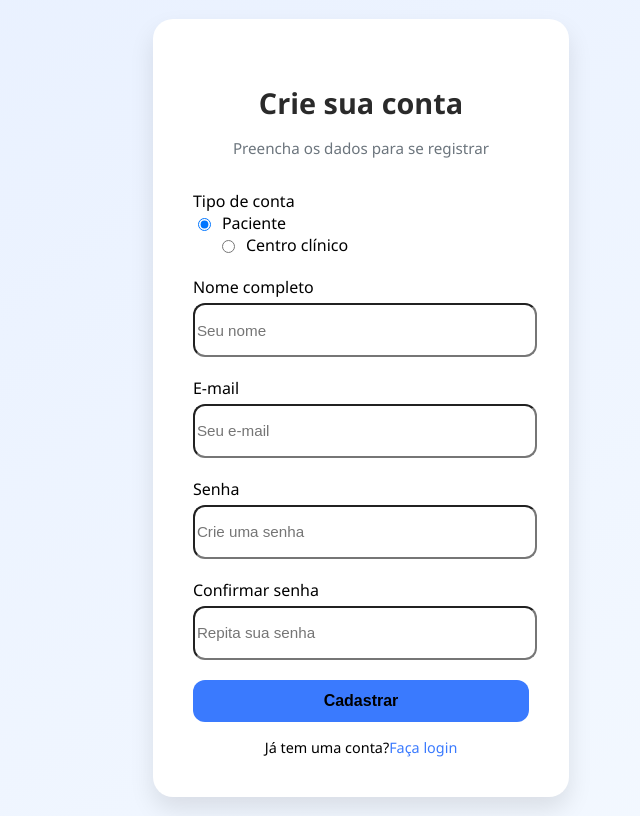
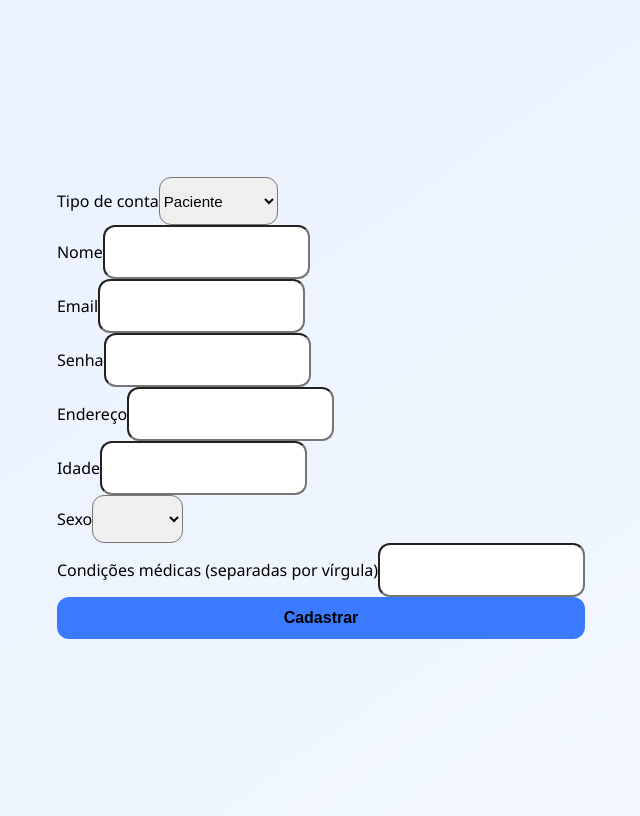
Before and after one commit to laurofraga/HubSaudeFront, an Angular app in the folder hub-saude-frontend/: page /register in a window 1280 px wide. Shown: the whole page, without its empty margins (319-959 px from the left). Built offline with nearby package versions, Linux system fonts and the light colour scheme.

Commit message:
fix: fixing register logic

```diff
--- a/hub-saude-frontend/src/app/auth/auth.service.ts
+++ b/hub-saude-frontend/src/app/auth/auth.service.ts
@@ -5,6 +5,24 @@ import { Observable } from 'rxjs';
 interface LoginResponse {
   token: string;
 
+}
+export  interface PacienteRegister {
+  nome: string;
+  idade: number;
+  sexo: 'M' | 'F';
+  email: string;
+  senha: string;
+  condicoes: string[];
+  endereco: string;
+}
+
+
+interface CentroRegister {
+  nome: string;
+  email: string;
+  senha: string;
+  endereco: string;
+  telefone: string;
 }
 
 
@@ -21,11 +39,11 @@ export class AuthService {
     return this.http.post<LoginResponse>(`${this.baseUrl}/login`, { email, senha, tipo });
   }
 
-  registerPaciente(nome: string, email: string, senha: string): Observable<any> {
-    return this.http.post<any>(`${this.baseUrl}/register/paciente`, { nome, email, senha });
-  }
+ registerPaciente(data: PacienteRegister): Observable<any> {
+  return this.http.post(`${this.baseUrl}/register/paciente`, data);
+}
 
-  registerCentro(nome: string, email: string, senha: string): Observable<any> {
-    return this.http.post<any>(`${this.baseUrl}/register/centro`, { nome, email, senha });
-  }
+registerCentro(data: CentroRegister): Observable<any> {
+  return this.http.post(`${this.baseUrl}/register/centro`, data);
 }
+}
--- a/hub-saude-frontend/src/app/auth/register/register.component.html
+++ b/hub-saude-frontend/src/app/auth/register/register.component.html
@@ -1,81 +1,65 @@
-<div class="auth-card">
-  <h2 class="auth-title">Crie sua conta</h2>
-  <p class="auth-subtitle">Preencha os dados para se registrar</p>
+<form [formGroup]="registerForm" (ngSubmit)="onSubmit()">
 
-  <form *ngIf="registerForm" [formGroup]="registerForm" (ngSubmit)="onSubmit()">
+  <!-- Seletor de tipo -->
   <div class="form-group">
-      <label class="form-label">Tipo de conta</label>
-      <div class="d-flex align-items-center">
-        <div class="form-check">
-          <input
-            class="form-check-input"
-            type="radio"
-            value="paciente"
-            formControlName="tipo"
-            id="tipoPaciente"
-            name="tipo"
-          />
-          <label class="form-check-label" for="tipoPaciente">Paciente</label>
+    <label>Tipo de conta</label>
+    <select class="form-control" formControlName="tipo">
+      <option value="paciente">Paciente</option>
+      <option value="centro">Centro Clínico</option>
+    </select>
   </div>
-        <div class="form-check ms-3">
-          <input
-            class="form-check-input"
-            type="radio"
-            value="centro"
-            formControlName="tipo"
-            id="tipoCentro"
-            name="tipo"
-          />
-          <label class="form-check-label" for="tipoCentro">Centro clínico</label>
-        </div>
-      </div>
+
+  <!-- Campos comuns -->
+  <div class="form-group">
+    <label>Nome</label>
+    <input type="text" class="form-control" formControlName="nome">
   </div>
 
   <div class="form-group">
-      <label for="nome" class="form-label">Nome completo</label>
-      <input
-        type="text"
-        class="form-control"
-        formControlName="nome"
-        placeholder="Seu nome"
-      />
+    <label>Email</label>
+    <input type="email" class="form-control" formControlName="email">
   </div>
 
   <div class="form-group">
-      <label for="email" class="form-label">E-mail</label>
-      <input
-        type="email"
-        class="form-control"
-        formControlName="email"
-        placeholder="Seu e-mail"
-      />
+    <label>Senha</label>
+    <input type="password" class="form-control" formControlName="senha">
   </div>
 
   <div class="form-group">
-      <label for="senha" class="form-label">Senha</label>
-      <input
-        type="password"
-        class="form-control"
-        formControlName="senha"
-        placeholder="Crie uma senha"
-      />
+    <label>Endereço</label>
+    <input type="text" class="form-control" formControlName="endereco">
+  </div>
+
+  <!-- Campos específicos de paciente -->
+  <ng-container *ngIf="f['tipo'].value === 'paciente'">
+    <div class="form-group">
+    <label>Idade</label>
+    <input type="number" class="form-control" formControlName="idade" />
+    <div *ngIf="submitted && f['idade'].errors" class="text-danger">
+      Idade é obrigatória.
+    </div>
+    </div>
+    <div class="form-group">
+      <label>Sexo</label>
+      <select class="form-control" formControlName="sexo">
+        <option value="M">Masculino</option>
+        <option value="F">Feminino</option>
+      </select>
     </div>
 
     <div class="form-group">
-      <label for="confirmSenha" class="form-label">Confirmar senha</label>
-      <input
-        type="password"
-        class="form-control"
-        formControlName="confirmSenha"
-        placeholder="Repita sua senha"
-      />
+      <label>Condições médicas (separadas por vírgula)</label>
+      <input type="text" class="form-control" formControlName="condicoes">
     </div>
+  </ng-container>
+
+  <!-- Campos específicos de centro -->
+  <ng-container *ngIf="f['tipo'].value === 'centro'">
+    <div class="form-group">
+      <label>Telefone</label>
+      <input type="text" class="form-control" formControlName="telefone">
+    </div>
+  </ng-container>
 
   <button type="submit" class="btn btn-primary mt-3">Cadastrar</button>
 </form>
-
-  <div class="auth-footer mt-3">
-    <span>Já tem uma conta?</span>
-    <a routerLink="/login">Faça login</a>
-  </div>
-</div>
--- a/hub-saude-frontend/src/app/auth/register/register.component.ts
+++ b/hub-saude-frontend/src/app/auth/register/register.component.ts
@@ -1,9 +1,9 @@
 import { Component, OnInit } from '@angular/core';
 import { FormBuilder, FormGroup, Validators } from '@angular/forms';
 import { CommonModule } from '@angular/common';
-import { ReactiveFormsModule } from '@angular/forms'
+import { ReactiveFormsModule } from '@angular/forms';
 import { AuthService } from '../auth.service';
-
+import { PacienteRegister } from '../auth.service';
 
 @Component({
   selector: 'app-register',
@@ -13,27 +13,48 @@ import { AuthService } from '../auth.service';
   imports: [CommonModule, ReactiveFormsModule]
 })
 export class RegisterComponent implements OnInit {
-
   registerForm!: FormGroup;
   submitted = false;
+  sexos = ['M', 'F'];
 
-  constructor(private fb: FormBuilder,
+  constructor(
+    private fb: FormBuilder,
     private authService: AuthService
-  ) { }
+  ) {}
 
   ngOnInit(): void {
-
     this.registerForm = this.fb.group({
       tipo: ['paciente', Validators.required],
       nome: ['', Validators.required],
-  email: ['', [Validators.required, Validators.email]],  // <-- aqui
+      email: ['', [Validators.required, Validators.email]],
       senha: ['', [Validators.required, Validators.minLength(6)]],
-  confirmSenha: ['', Validators.required]
-}, {
-  validators: this.mustMatch('senha', 'confirmSenha')
+      endereco: ['', Validators.required]
     });
 
+    this.applyTipoFields();
+    this.registerForm.get('tipo')!.valueChanges.subscribe(() => this.applyTipoFields());
+  }
 
+  private applyTipoFields() {
+    const tipo = this.registerForm.get('tipo')!.value;
+
+    if (tipo === 'paciente' && !this.registerForm.contains('idade')) {
+      this.registerForm.addControl('idade', this.fb.control('', [Validators.required, Validators.min(0)]));
+      this.registerForm.addControl('sexo', this.fb.control('', Validators.required));
+      this.registerForm.addControl('condicoes', this.fb.control('')); // string no input
+    }
+
+    if (tipo === 'centro' && !this.registerForm.contains('telefone')) {
+      this.registerForm.addControl('telefone', this.fb.control('', Validators.required));
+    }
+
+    if (tipo === 'paciente' && this.registerForm.contains('telefone')) {
+      this.registerForm.removeControl('telefone');
+    }
+
+    if (tipo === 'centro' && this.registerForm.contains('idade')) {
+      ['idade', 'sexo', 'condicoes'].forEach(c => this.registerForm.removeControl(c));
+    }
   }
 
   get f() { return this.registerForm.controls; }
@@ -41,23 +62,49 @@ export class RegisterComponent implements OnInit {
   onSubmit(): void {
     this.submitted = true;
 
-  if (this.registerForm.invalid) {
+    if (this.registerForm.invalid) return;
+
+    const { tipo, ...formValues } = this.registerForm.value;
+
+   if (tipo === 'paciente') {
+  let condicoes = formValues.condicoes as any;
+  if (typeof condicoes === 'string') {
+    condicoes = condicoes.split(',').map((c: string) => c.trim()).filter(Boolean);
+  }
+
+  const idadeNumber = parseInt(formValues.idade, 10);
+  if (isNaN(idadeNumber)) {
+    alert('Digite uma idade válida.');
     return;
   }
 
-  const { tipo, nome, email, senha } = this.registerForm.value;
+  const payload: PacienteRegister = {
+    nome: formValues.nome,
+    email: formValues.email,
+    senha: formValues.senha,
+    idade: idadeNumber,
+    sexo: formValues.sexo,
+    condicoes,
+    endereco: formValues.endereco,
+  };
 
-  if (tipo === 'paciente') {
-    this.authService.registerPaciente(nome, email, senha).subscribe({
-      next: (res) => {
-        console.log('Paciente cadastrado com sucesso:', res);
-      },
-      error: (err) => {
-        console.error('Erro ao cadastrar paciente:', err);
+
+  this.authService.registerPaciente(payload).subscribe({
+    next: res => console.log('Paciente cadastrado', res),
+    error: err => console.error('Erro ao cadastrar paciente', err)
+  });
 }
-    });
-  } else if (tipo === 'centro') {
-    this.authService.registerCentro(nome, email, senha).subscribe({
+
+     else if (tipo === 'centro') {
+      const payload = {
+        nome: formValues.nome,
+        email: formValues.email,
+        senha: formValues.senha,
+        telefone: formValues.telefone,
+        endereco: formValues.endereco,
+      };
+      console.log('Payload enviado:', payload);
+      this.authService.registerCentro(payload).subscribe({
         next: (res) => {
           console.log('Centro cadastrado com sucesso:', res);
         },
@@ -68,6 +115,8 @@ export class RegisterComponent implements OnInit {
     }
 
     console.log('Cadastro válido', this.registerForm.value);
+
+
   }
 
   mustMatch(controlName: string, matchingControlName: string) {
@@ -86,5 +135,4 @@ export class RegisterComponent implements OnInit {
       }
     };
   }
-
 }
```
Lines whose indentation alone changed are shown as unchanged.
